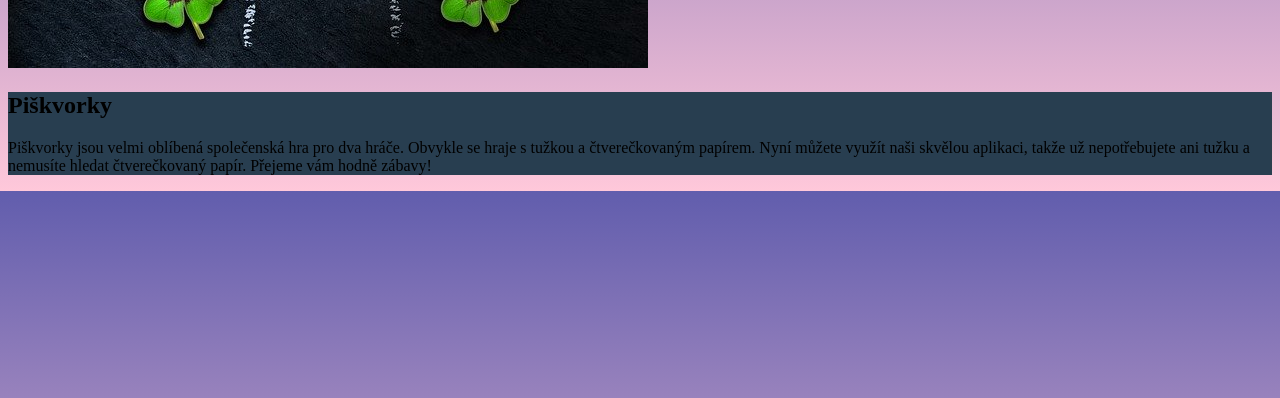
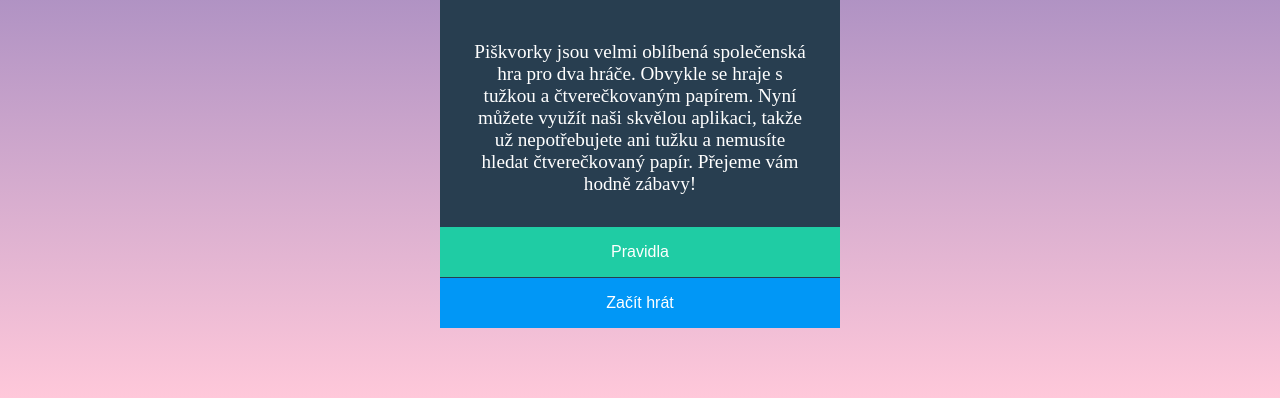
Before and after one commit to Drabkjar1/piskvorky, a plain HTML site: page index.html in a window 1280 px wide. Shown: the part 402-800 px from the top of the page. Drawn offline with Linux system fonts and the light colour scheme; a web font is replaced by a local one.

Commit message:
Tilulní stránka

```diff
--- a/index.html
+++ b/index.html
@@ -2,19 +2,34 @@
 <html lang="en">
   <head>
     <meta charset="UTF-8" />
-    <meta http-equiv="X-UA-Compatible" content="IE=edge" />
     <meta name="viewport" content="width=device-width, initial-scale=1.0" />
+    <link rel="preconnect" href="https://fonts.googleapis.com" />
+    <link rel="preconnect" href="https://fonts.gstatic.com" crossorigin />
+    <link
+      href="hhttps://fonts.google.com/specimen/Lobster?query=lobs#standard-styles"
+      rel="stylesheet"
+    />
     <link rel="stylesheet" href="style.css" />
-    <title>Piškovorky</title>
+    <title>Piškvorky</title>
   </head>
   <body>
-    <h1>Piškvorky</h1>
-    <div class="container"></div>
-    <img src="uvodni.jpg" alt="piskvorky"/>
-    <article class="piskvorky">
-      <h1>Piškvorky</h1>
-      <p>Piškvorky jsou velmi oblíbená společenská hra pro dva hráče. Obvykle se hraje s tužkou a čtverečkovaným papírem. Nyní můžete využít naši skvělou aplikaci, takže už nepotřebujete ani tužku a nemusíte hledat čtverečkovaný papír. Přejeme vám hodně zábavy!</p>
-    </article>
-  </div>
+    <div class="summary">
+      <img src="uvodni.jpg" alt="Uvodní obrázek" class="uvodni" />
+      <div class="container">
+        <h1>Piškvorky</h1>
+        <p class="description">
+          Piškvorky jsou velmi oblíbená společenská hra pro dva hráče. Obvykle
+          se hraje s tužkou a čtverečkovaným papírem. Nyní můžete využít naši
+          skvělou aplikaci, takže už nepotřebujete ani tužku a nemusíte hledat
+          čtverečkovaný papír. Přejeme vám hodně zábavy!
+        </p>
+      </div>
+      <button class="pravidla">
+        <a href="index.html">Pravidla</a>
+      </button>
+      <button class="zacit">
+        <a href="index.html">Začít hrát</a>
+      </button>
+    </div>
   </body>
 </html>
--- a/style.css
+++ b/style.css
@@ -1,12 +1,81 @@
 @import url('https://fonts.google.com/specimen/Lobster?query=lobs#standard-styles');
+* {
+  box-sizing: border-box;
+  margin: 0;
+  padding: 0;
+}
 
 body {
   background-image: linear-gradient(#615dad, #ffc8da);
-}
-.container {
+  height: 100vh;
+  width: 100vw;
   display: flex;
   justify-content: center;
+  align-items: center;
+  text-align: center;
 }
-.piskvorky {
+
+.summary {
+  color: white;
+  border-radius: 10% 10% 0 0;
+  width: 25rem;
   background-color: #283e50;
 }
+
+.uvodni {
+  width: 100%;
+  height: auto;
+  border-radius: 5px 5px 0 0;
+}
+
+.container {
+  width: 100%;
+  margin: 0 auto;
+  background-color: #283e50;
+}
+
+h1 {
+  font-family: 'Lobster', sans-serif;
+  font-size: 2.5rem;
+  font-weight: 900;
+  margin: 1.5rem 0;
+}
+
+.description {
+  font-weight: 100;
+  font-size: 1.2rem;
+  width: 100%;
+  padding: 2rem;
+}
+
+a {
+  text-decoration: none;
+  color: #ffffff;
+  font-size: 1rem;
+  font-weight: 50;
+}
+.pravidla {
+  border: none;
+  margin-bottom: 0.5px;
+  background-color: #1fcca4;
+  padding: 1rem 4rem;
+  width: 100%;
+}
+
+.pravidla:hover {
+  background-color: #1cbb96;
+  cursor: pointer;
+}
+
+.zacit {
+  border: none;
+  margin-top: 0.5px;
+  background-color: #0197f6;
+  width: 100%;
+  padding: 1rem 4rem;
+}
+
+.zacit:hover {
+  background-color: #0090e9;
+  cursor: pointer;
+}
```
Also changed, not shown: Lobster-Regular.ttf (deleted), OFL.txt (deleted).
